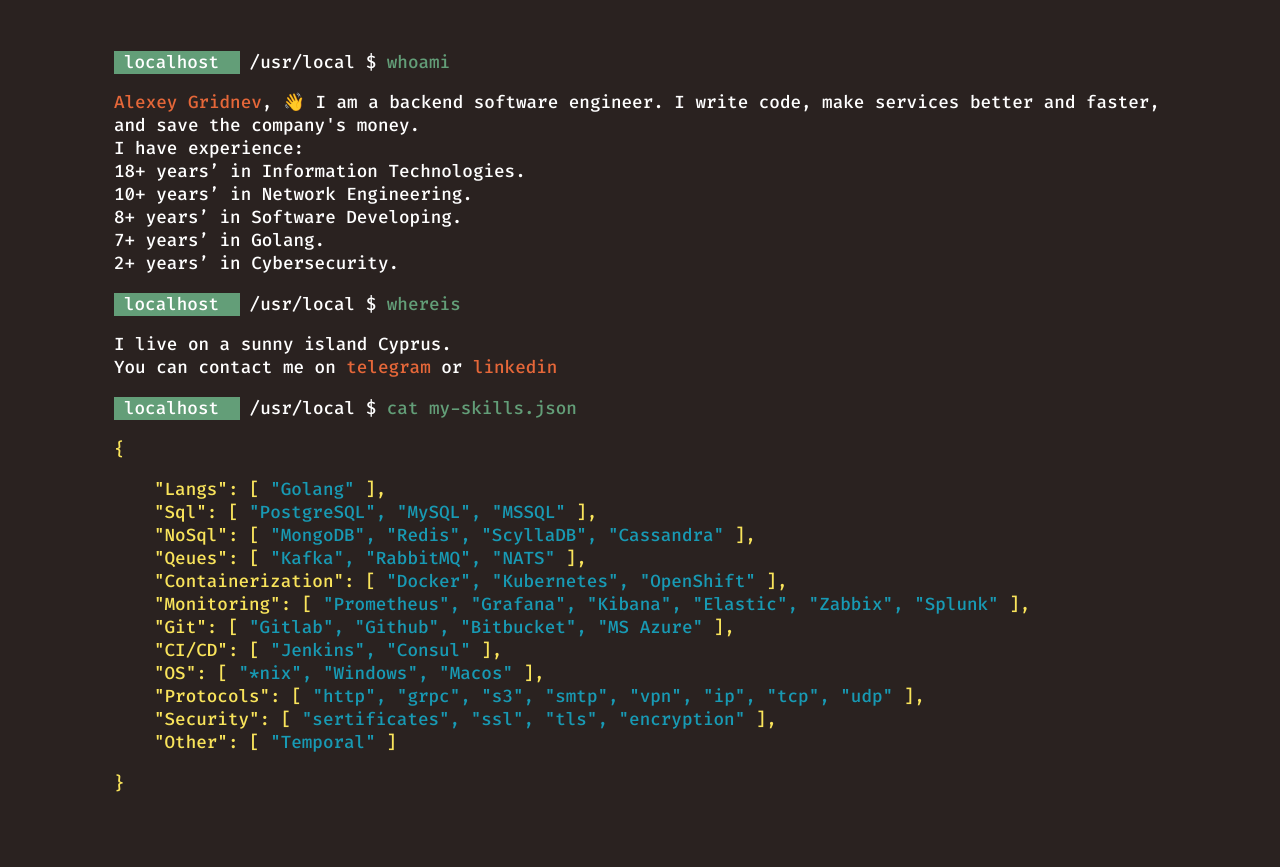
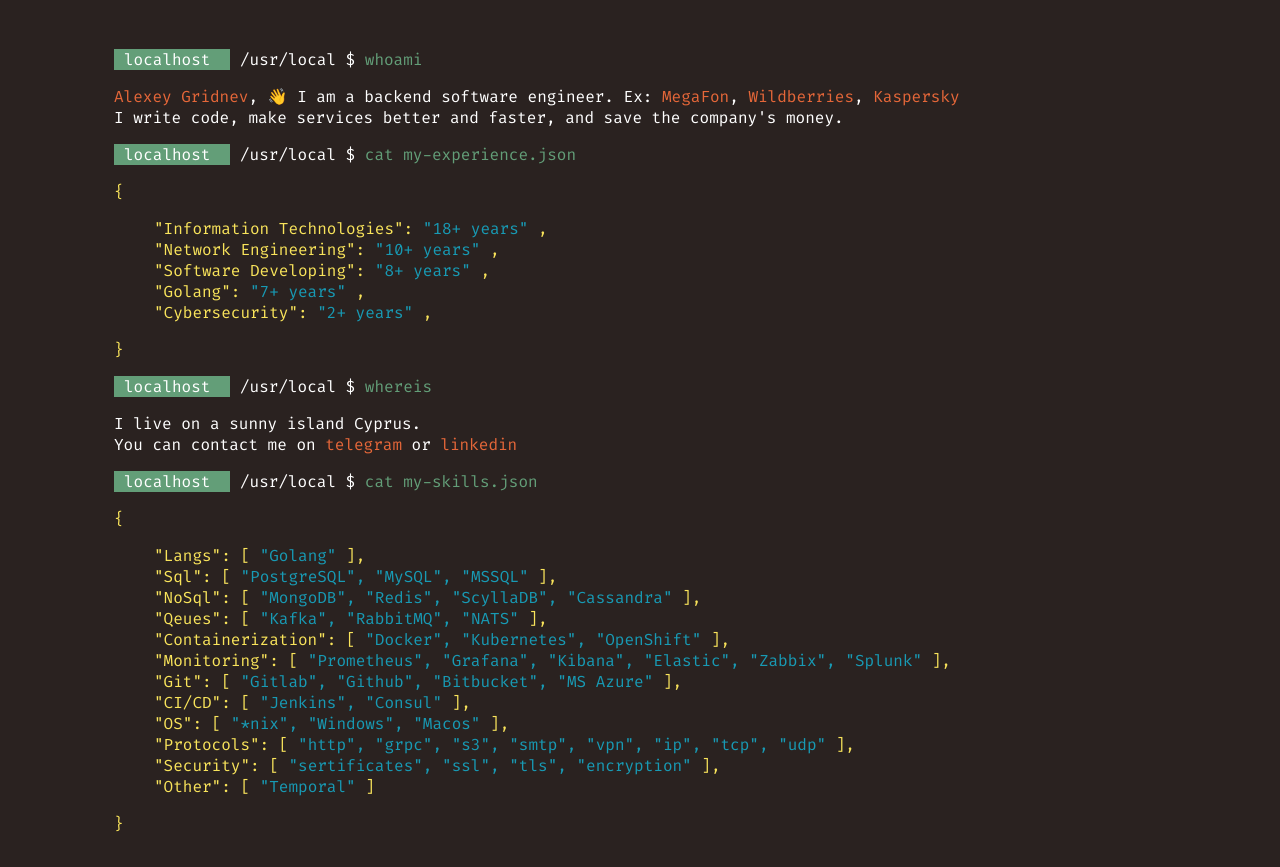
Before and after one commit to aguart/aguart.github.io, a plain HTML site: page index.html in a window 1280 px wide. Before the commit the page ends 845 px from the top, so only its background shows below. Drawn offline with Linux system fonts and the light colour scheme.

Commit message:
add server, and small cosmetic fixes

```diff
--- a/index.html
+++ b/index.html
@@ -6,7 +6,7 @@
     <title>Alexey Gridnev</title>
     <link rel="stylesheet" href="style.css">
     <link rel="canonical" href="https://aguart.github.io/">
-    <link rel="shortcut icon" href="favicon.ico"/>
+    <link rel="shortcut icon" href="/images/animal-2.png"/>
 </head>
 
 <body>
@@ -20,16 +20,56 @@
                 whoami
             </span>
         </p>
-        <a href="mailto:alexey.gridnev@gmail.com">Alexey Gridnev</a>, 👋 I am a backend software engineer. I write code, make services better and faster, and save the company's money.
+        <a href="mailto:alexey.gridnev@gmail.com">Alexey Gridnev</a>, 👋 I am a backend software engineer.
+        Ex: <a href="https://megafon.ru" target="_blank">MegaFon</a>,
+        <a href="https://wildberries.ru" target="_blank">Wildberries</a>,
+        <a href="http://kaspersky.com" target="_blank">Kaspersky</a>
         <br>
-        I have experience:<br>
-        18+ years’ in Information Technologies.<br>
-        10+ years’ in Network Engineering.<br>
-        8+ years’ in Software Developing.<br>
-        7+ years’ in Golang.<br>
-        2+ years’ in Cybersecurity.<br>
+        I write code, make services better and faster, and save the company's money.
+        <p>
+            <span class="prompt">
+                localhost
+            </span>
+            /usr/local $
+            <span class="prompt-text">
+                cat my-experience.json
+            </span>
+        </p>
+        <span class="name">
+                {
+        </span>
+        <ul>
+            <li>
+                <span class="name">"Information Technologies":</span>
+                <span class="value">"18+ years"</span>
+                <span class="name">,</span>
+            </li>
+            <li>
+                <span class="name">"Network Engineering":</span>
+                <span class="value">"10+ years"</span>
+                <span class="name">,</span>
+            </li>
+            <li>
+                <span class="name">"Software Developing":</span>
+                <span class="value">"8+ years"</span>
+                <span class="name">,</span>
+            </li>
+            <li>
+                <span class="name">"Golang":</span>
+                <span class="value">"7+ years"</span>
+                <span class="name">,</span>
+            </li>
+           <li>
+               <span class="name">"Cybersecurity":</span>
+                <span class="value">"2+ years"</span>
+                <span class="name">,</span>
+           </li>
+        </ul>
+        <span class="name">
+                }
+        </span>
 
-         <p>
+        <p>
             <span class="prompt">
                 localhost
             </span>
@@ -160,118 +200,6 @@
             <span class="name">
                 }
             </span>
-        </p>
-
-
-<!-- CAREE -->
-<!-- <p>
-            <span class="prompt">
-                localhost
-            </span>
-            /usr/local $
-            <span class="prompt-text">
-                cat my-career.json
-            </span>
-        </p>
-
-        <p>
-            <span class="name">
-                [
-            </span>
-            <ul>
-                <li>{</li>
-                <ul>
-                <li>
-                    <span class="name">"Name":</span>
-                    <span class="value">"Easybrain",</span>
-                </li>
-                <li>
-                    <span class="name">"Description":</span>
-                    <span class="value">"To simplify the detection and investigation of incidents related to this tactic, a new crowdsourced catalog of tools used for Living off the Tunnels has been created on GitHub",</span>
-                </li>
-                <li>
-                    <span class="name">"From":</span>
-                    <span class="value">"Dec 2022",</span>
-                </li>
-                <li>
-                    <span class="name">"To":</span>
-                    <span class="value">"Present"</span>
-                </li>
-                </ul>
-                <li>},</li>
-            </ul>
-            <ul>
-                <li>{</li>
-                <ul>
-                <li>
-                    <span class="name">"Name":</span>
-                    <span class="value">"Kaspersky",</span>
-                </li>
-                <li>
-                    <span class="name">"Description":</span>
-                    <span class="value">"To simplify the detection and investigation of incidents related to this tactic, a new crowdsourced catalog of tools used for Living off the Tunnels has been created on GitHub",</span>
-                </li>
-                <li>
-                    <span class="name">"From":</span>
-                    <span class="value">"Nov 2020",</span>
-                </li>
-                <li>
-                    <span class="name">"To":</span>
-                    <span class="value">"Dec 2022"</span>
-                </li>
-                </ul>
-                <li>},</li>
-            </ul>
-            <ul>
-                <li>{</li>
-                <ul>
-                <li>
-                    <span class="name">"Name":</span>
-                    <span class="value">"Wildberries",</span>
-                </li>
-                <li>
-                    <span class="name">"Description":</span>
-                    <span class="value">"To simplify the detection and investigation of incidents related to this tactic, a new crowdsourced catalog of tools used for Living off the Tunnels has been created on GitHub",</span>
-                </li>
-                <li>
-                    <span class="name">"From":</span>
-                    <span class="value">"Jul 2019",</span>
-                </li>
-                <li>
-                    <span class="name">"To":</span>
-                    <span class="value">"Nov 2020"</span>
-                </li>
-                </ul>
-                <li>},</li>
-            </ul>
-            <ul>
-                <li>{</li>
-                <ul>
-                <li>
-                    <span class="name">"Name":</span>
-                    <span class="value">"MegaFon",</span>
-                </li>
-                <li>
-                    <span class="name">"Description":</span>
-                    <span class="value">"To simplify the detection and investigation of incidents related to this tactic, a new crowdsourced catalog of tools used for Living off the Tunnels has been created on GitHub",</span>
-                </li>
-                <li>
-                    <span class="name">"From":</span>
-                    <span class="value">"Oct 2014",</span>
-                </li>
-                <li>
-                    <span class="name">"To":</span>
-                    <span class="value">"Jul 2019"</span>
-                </li>
-                </ul>
-                <li>}</li>
-            </ul>
-            </ul>
-            <span class="name">
-                ]
-            </span>
-        </p> -->
-
     </div>
 </body>
 </html>
--- a/style.css
+++ b/style.css
@@ -1,4 +1,4 @@
-@import url('https://fonts.googleapis.com/css2?family=Fira+Code:wght@500&display=swap');
+@import url('https://fonts.googleapis.com/css2?family=Fira+Code:wght@400&display=swap');
 
 :root {
     --background: #2A2220;
@@ -31,8 +31,8 @@ html,body {
     font-family: 'Fira Code', monospace;
     background: var(--background);
     color: white;
-    font-size: 1.1em;
-    font-weight: 500;
+    font-size: 1.0em;
+    font-weight: 400;
     font-smooth: always;
     -webkit-font-smoothing: antialiased;
     -moz-osx-font-smoothing: grayscale;
```
Also changed, not shown: images/animal-2.png (added), images/animal.png (added), 2 other files.
